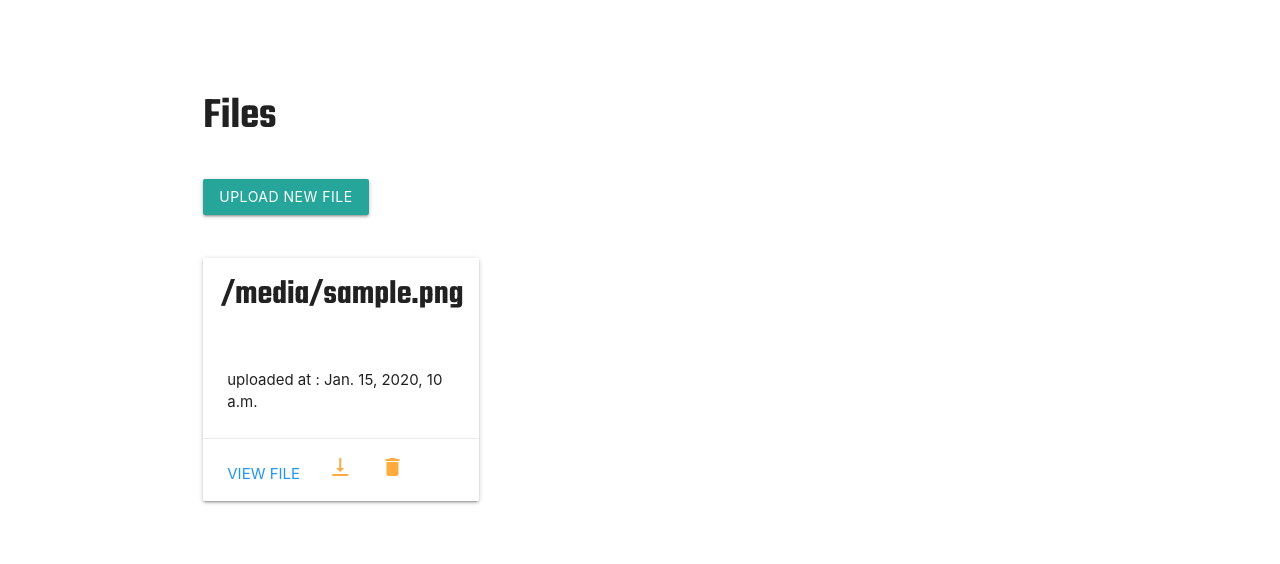
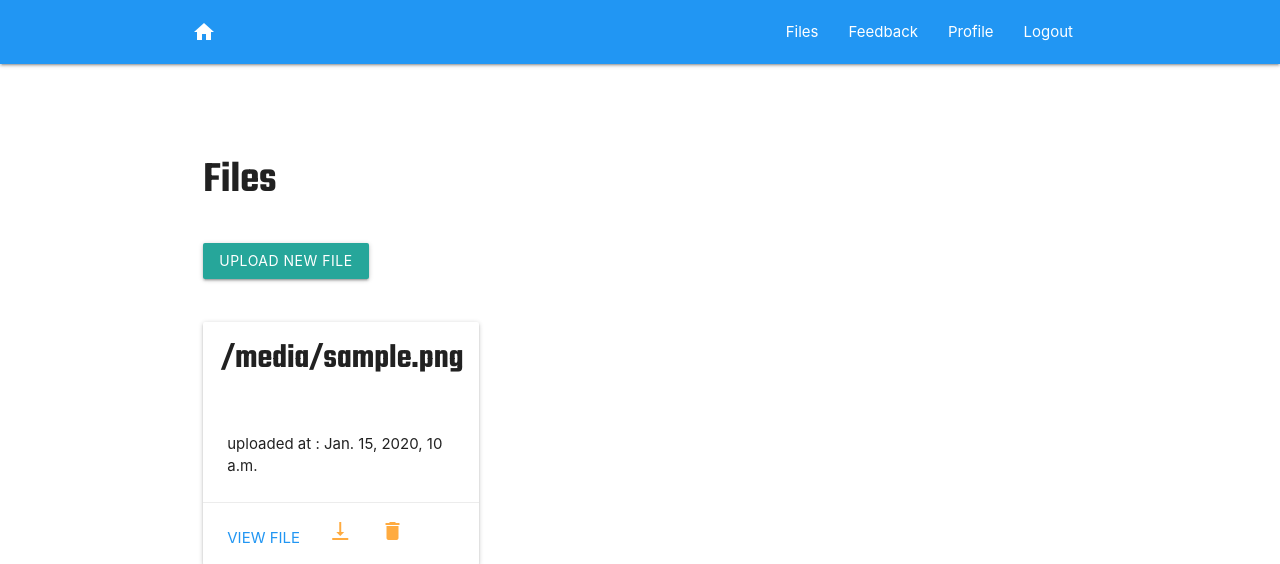
Before and after one commit to jithin0000/code_point_pocket, a Django app: template encryptedfile/templates/encryptedfile/file_list.html in a window 1280 px wide. Shown: the top 564 px of the page. Run offline with Django 3.2, Linux system fonts and the light colour scheme; the template is opened without the code that fills it: most values are stand-ins (such as "Sample title", 1, 10 or a date in 2020).

Commit message:
second navigation bar added

```diff
--- a/cityzen/templates/cityzen/add_cityzen.html
+++ b/cityzen/templates/cityzen/add_cityzen.html
@@ -2,6 +2,7 @@
 {% extends 'base/base.html' %}
 
 {% block content %}
+{% include 'base/second_navbar.html' %}
 
 <section>
 	<div class="container mt-5">
--- a/encryptedfile/templates/encryptedfile/add_file.html
+++ b/encryptedfile/templates/encryptedfile/add_file.html
@@ -2,12 +2,13 @@
 {% extends 'base/base.html' %}
 
 {% block content %}
+{% include 'base/second_navbar.html' %}
 
 <section>
 	<div class="container mt-5">
         <div class="row">
             <div class="col">
-                <h3>Add new Cityzen</h3>
+                <h3>Upload new file</h3>
             </div>
         </div>
 		<div class="row">
--- a/encryptedfile/templates/encryptedfile/file_list.html
+++ b/encryptedfile/templates/encryptedfile/file_list.html
@@ -4,6 +4,8 @@
 <!-- {% include 'base/navbar.html' %} -->
 
 <section>
+    {% include 'base/second_navbar.html' %}
+
     <div class="container mt-5">
         <div class="row">
             <div class="col">
--- a/home/templates/home/home.html
+++ b/home/templates/home/home.html
@@ -17,7 +17,7 @@
 				</p>
 
 				<div class="row">
-					<a class="btn btn-medium orange" href="#">
+					<a class="btn btn-medium orange" href="{% url 'add_file' %}">
 						<i class="material-icons">cloud_upload</i>
 						upload a file </a>
 					<a class="btn " href="{% url 'register' %}">sign up</a>
--- a/templates/base/navbar.html
+++ b/templates/base/navbar.html
@@ -2,9 +2,9 @@
   <div class="nav-wrapper z-depth-0">
     <a href="#" class="brand-logo">Logo</a>
     <ul id="nav-mobile" class="right z-depth-0 hide-on-med-and-down">
-      <li><a  href="sass.html">Login</a></li>
-      <li><a  href="badges.html">Register</a></li>
-      <li><a  href="collapsible.html">Logout</a></li>
+      <li><a  href="{% url 'login' %}">Login</a></li>
+      <li><a  href="{% url 'register' %}">Register</a></li>
+      <li><a  href="{% url 'login' %}">Logout</a></li>
     </ul>
   </div>
 </nav>
--- /dev/null
+++ b/templates/base/second_navbar.html
@@ -0,0 +1,15 @@
+<nav  >
+    <div class="nav-wrapper blue">
+      <div class="container">
+        <a href="{% url 'home' %}" class="brand-logo">
+          <i class="material-icons">home</i>
+      </a>
+      <ul id="nav-mobile" class="right z-depth-0 hide-on-med-and-down">
+        <li><a  href="{% url 'file_list' %}">Files</a></li>
+        <li><a  href="{% url 'register' %}">Feedback</a></li>
+        <li><a  href="{% url 'register' %}">Profile</a></li>
+        <li><a  href="{% url 'login' %}">Logout</a></li>
+      </ul>
+      </div>
+    </div>
+  </nav>
```
Also changed, not shown: customuser/templates/customuser/login.html (+8 -3 lines), customuser/templates/customuser/register.html (+6 -1 lines).
